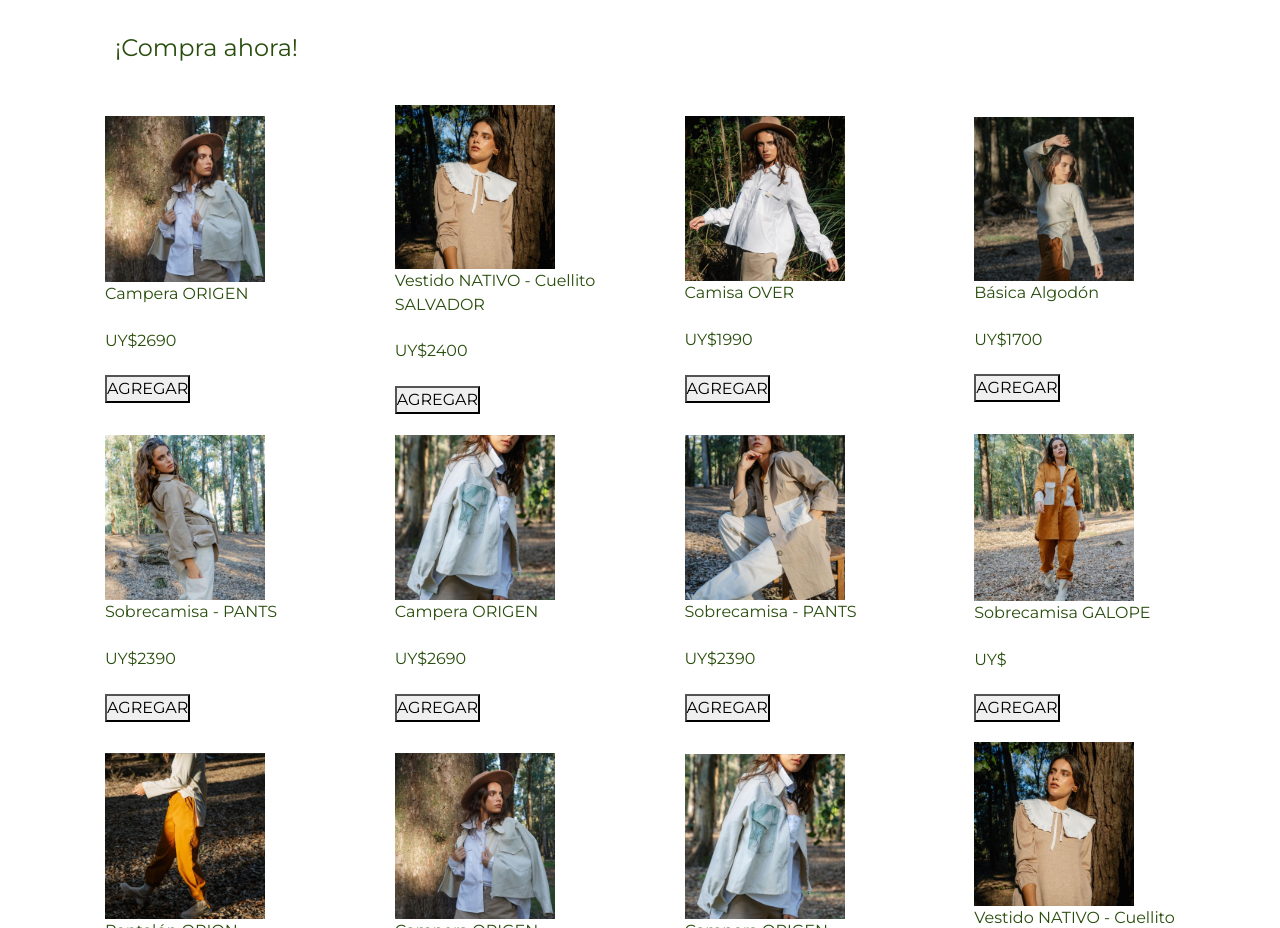
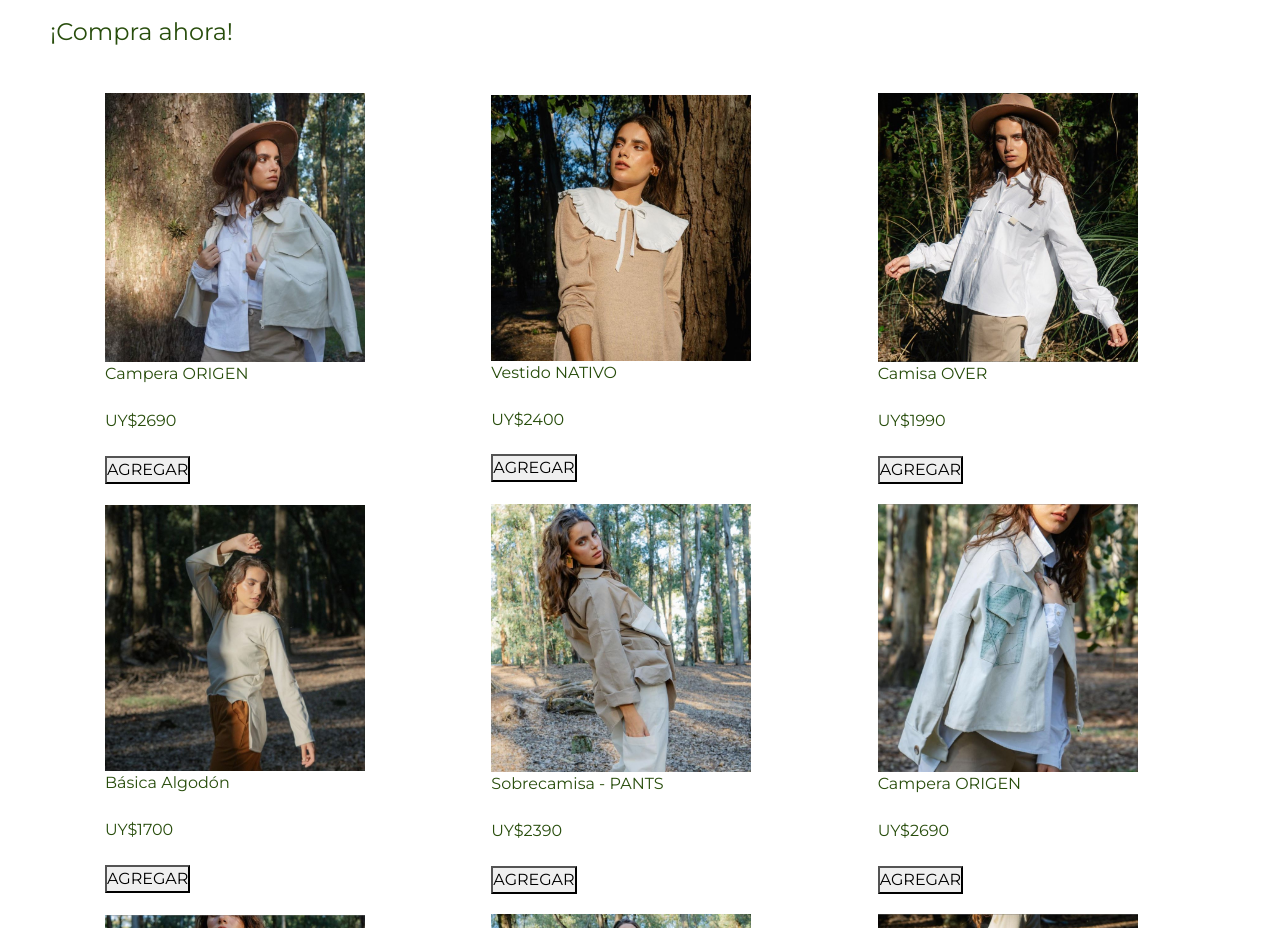
Before and after one commit to seebamenendez/arauca, a website: page pages/newIn.html in a window 1280 px wide. Shown: the part 124-1052 px from the top of the page. Drawn offline with nearby package versions, Linux system fonts and the light colour scheme.

Commit message:
se hacen las correcciones necesarias en las paginas

```diff
--- a/pages/newIn.html
+++ b/pages/newIn.html
@@ -60,86 +60,85 @@
             </nav>
         </div>
     </header>
+    <h1>¡Compra ahora!</h1>
     <main class="margenes">
 
-        <h1>¡Compra ahora!</h1>
-
         <section class="row">
-            <article class="col-xs-12 col-sm-6 col-md-6 col-lg-3">
-                <img loading="lazy" class="zoom-2 img-fluid" src="../multimedia/newIn/IMG_001.JPG" width="160" height="200" alt="IMG_01">
+            <article class="col-xs-12 col-sm-6 col-md-6 col-lg-4">
+                <img loading="lazy" class="zoom-1 img-fluid" src="../multimedia/newIn/IMG_001.JPG" width="260" height="300" alt="IMG_01">
                 <p class="descripcion">Campera ORIGEN</p>
                 <p class="precio">UY$2690</p>
                 <button class="boton">AGREGAR</button>
             </article>
-            <article class="col-xs-12 col-sm-6 col-md-6 col-lg-3">
-                <img loading="lazy" class="zoom-2 img-fluid" src="../multimedia/newIn/IMG_003.JPG" width="160" height="200" alt="IMG_03">
-                <p class="descripcion">Vestido NATIVO - Cuellito SALVADOR</p>
+            <article class="col-xs-12 col-sm-6 col-md-6 col-lg-4">
+                <img loading="lazy" class="zoom-1 img-fluid" src="../multimedia/newIn/IMG_003.JPG" width="260" height="300" alt="IMG_03">
+                <p class="descripcion">Vestido NATIVO</p>
                 <p class="precio">UY$2400</p>
                 <button class="boton">AGREGAR</button>
             </article>
-            <article class="col-xs-12 col-sm-6 col-md-6 col-lg-3">
-                <img loading="lazy" class="zoom-2 img-fluid" src="../multimedia/newIn/IMG_004.JPG" width="160" height="200" alt="IMG_04">
+            <article class="col-xs-12 col-sm-6 col-md-6 col-lg-4">
+                <img loading="lazy" class="zoom-1 img-fluid" src="../multimedia/newIn/IMG_004.JPG" width="260" height="300" alt="IMG_04">
                 <p class="descripcion">Camisa OVER</p>
                 <p class="precio">UY$1990</p>
                 <button class="boton">AGREGAR</button>
             </article>
-            <article class="col-xs-12 col-sm-6 col-md-6 col-lg-3">
-                <img loading="lazy" class="zoom-2 img-fluid" src="../multimedia/newIn/IMG_005.JPG" width="160" height="200" alt="IMG_05">
+            <article class="col-xs-12 col-sm-6 col-md-6 col-lg-4">
+                <img loading="lazy" class="zoom-1 img-fluid" src="../multimedia/newIn/IMG_005.JPG" width="260" height="300" alt="IMG_05">
                 <p class="descripcion">Básica Algodón</p>
                 <p class="precio">UY$1700</p>
                 <button class="boton">AGREGAR</button>
             </article>
-            <article class="col-xs-12 col-sm-6 col-md-6 col-lg-3">
-                <img loading="lazy" class="zoom-2 img-fluid" src="../multimedia/newIn/IMG_006.JPG" width="160" height="200" alt="IMG_06">
+            <article class="col-xs-12 col-sm-6 col-md-6 col-lg-4">
+                <img loading="lazy" class="zoom-1 img-fluid" src="../multimedia/newIn/IMG_006.JPG" width="260" height="300" alt="IMG_06">
                 <p class="descripcion">Sobrecamisa - PANTS</p>
                 <p class="precio">UY$2390</p>
                 <button class="boton">AGREGAR</button>
             </article>
-            <article class="col-xs-12 col-sm-6 col-md-6 col-lg-3">
-                <img loading="lazy" class="zoom-2 img-fluid" src="../multimedia/newIn/IMG_002.JPG" width="160" height="200" alt="IMG_02">
+            <article class="col-xs-12 col-sm-6 col-md-6 col-lg-4">
+                <img loading="lazy" class="zoom-1 img-fluid" src="../multimedia/newIn/IMG_002.JPG" width="260" height="300" alt="IMG_02">
                 <p class="descripcion">Campera ORIGEN</p>
                 <p class="precio">UY$2690</p>
                 <button class="boton">AGREGAR</button>
             </article>
-            <article class="col-xs-12 col-sm-6 col-md-6 col-lg-3">
-                <img loading="lazy" class="zoom-2 img-fluid" src="../multimedia/newIn/IMG_007.JPG" width="160" height="200" alt="IMG_07">
+            <article class="col-xs-12 col-sm-6 col-md-6 col-lg-4">
+                <img loading="lazy" class="zoom-1 img-fluid" src="../multimedia/newIn/IMG_007.JPG" width="260" height="300" alt="IMG_07">
                 <p class="descripcion">Sobrecamisa - PANTS</p>
                 <p class="precio">UY$2390</p>
                 <button class="boton">AGREGAR</button>
             </article>
-            <article class="col-xs-12 col-sm-6 col-md-6 col-lg-3">
-                <img loading="lazy" class="zoom-2 img-fluid" src="../multimedia/newIn/IMG_008.JPG" width="160" height="200" alt="IMG_08">
+            <article class="col-xs-12 col-sm-6 col-md-6 col-lg-4">
+                <img loading="lazy" class="zoom-1 img-fluid" src="../multimedia/newIn/IMG_008.JPG" width="260" height="300" alt="IMG_08">
                 <p class="descripcion">Sobrecamisa GALOPE</p>
                 <p class="precio">UY$</p>
                 <button class="boton">AGREGAR</button>
             </article>
-            <article class="col-xs-12 col-sm-6 col-md-6 col-lg-3">
-                <img loading="lazy" class="zoom-2 img-fluid" src="../multimedia/newIn/IMG_009.JPG" width="160" height="200" alt="IMG_09">
+            <article class="col-xs-12 col-sm-6 col-md-6 col-lg-4">
+                <img loading="lazy" class="zoom-1 img-fluid" src="../multimedia/newIn/IMG_009.JPG" width="260" height="300" alt="IMG_09">
                 <p class="descripcion">Pantalón ORION</p>
                 <p class="precio">UY$2390</p>
                 <button class="boton">AGREGAR</button>
             </article>
-            <article class="col-xs-12 col-sm-6 col-md-6 col-lg-3">
-                <img loading="lazy" class="zoom-2 img-fluid" src="../multimedia/newIn/IMG_001.JPG" width="160" height="200" alt="IMG_010">
+            <article class="col-xs-12 col-sm-6 col-md-6 col-lg-4">
+                <img loading="lazy" class="zoom-1 img-fluid" src="../multimedia/newIn/IMG_001.JPG" width="260" height="300" alt="IMG_010">
                 <p class="descripcion">Campera ORIGEN</p>
                 <p class="precio">UY$2690</p>
                 <button class="boton">AGREGAR</button>
             </article>
-            <article class="col-xs-12 col-sm-6 col-md-6 col-lg-3">
-                <img loading="lazy" class="zoom-2 img-fluid" src="../multimedia/newIn/IMG_002.JPG" width="160" height="200" alt="IMG_011">
+            <article class="col-xs-12 col-sm-6 col-md-6 col-lg-4">
+                <img loading="lazy" class="zoom-1 img-fluid" src="../multimedia/newIn/IMG_002.JPG" width="260" height="300" alt="IMG_011">
                 <p class="descripcion">Campera ORIGEN</p>
                 <p class="precio">UY$2690</p>
                 <button class="boton">AGREGAR</button>
             </article>
-            <article class="col-xs-12 col-sm-6 col-md-6 col-lg-3">
-                <img loading="lazy" class="zoom-2 img-fluid" src="../multimedia/newIn/IMG_003.JPG" width="160" height="200" alt="IMG_012">
+            <article class="col-xs-12 col-sm-6 col-md-6 col-lg-4">
+                <img loading="lazy" class="zoom-1 img-fluid" src="../multimedia/newIn/IMG_003.JPG" width="260" height="300" alt="IMG_012">
                 <p class="descripcion">Vestido NATIVO - Cuellito SALVADOR</p>
                 <p class="precio">UY$2400</p>
                 <button class="boton">AGREGAR</button>
             </article>
         </section>
     </main>
-    <footer>
+    <footer class="margen">
         <div class="contenidoPrincipal">
             <div class="cajaEnComun">
                 <h5 class="contenido-centrado">Taller</h5>
--- a/scss/_componentes.scss
+++ b/scss/_componentes.scss
@@ -20,6 +20,7 @@ h1 {
     color: $colorPrimario;
     margin: 20px;
     font-size: 24px;
+    text-align: left;
 }
 
 /*Creo un ID para el color de los links */
@@ -181,7 +182,7 @@ grid-area: footer;
     padding: 1.8rem 0;
     margin-top: 2rem;
     display: grid;
-    grid-template-columns: repeat(4,1fr);
+    grid-template-columns: repeat(3,1fr);
     grid-template-rows: repeat(3,1fr);
     grid-row-gap: 20px;
 }
@@ -245,7 +246,6 @@ grid-area: footer;
     transform : scale(1.5);
 }
 
-
 .coleccion {
     display: flex;
     flex-direction: row;
--- a/scss/_footer.scss
+++ b/scss/_footer.scss
@@ -6,6 +6,10 @@
 .contenidoPrincipal{
     display:flex;
     line-height: 2.5;
+}
+
+.margen{
+    margin-top: 70px;
 }
 
 .contenidoPrincipal .cajaEnComun{
--- a/scss/_menu.scss
+++ b/scss/_menu.scss
@@ -17,9 +17,10 @@ li{
 	display: inline-block;
 	list-style:none;
 	position:relative;
-	width:$ancho*2;
+	width: 120px;
     text-align: center;
     text-decoration:none;
+    background-color: white;
     a {
         color: white;
     }
@@ -28,6 +29,7 @@ li{
 .capaArriba {
     z-index: 5;
 }
+
 
 /*Cambia el color por donde pasa el mouse*/
 
```
Also changed, not shown: index.html (+1 -1 lines), pages/arauquitos.html (+1 -1 lines), pages/audaz.html (+1 -1 lines), pages/lucida.html (+1 -1 lines), pages/nosotros.html (+1 -1 lines), pages/origen.html (+1 -1 lines), pages/politicaDePrivacidad.html (+1 -1 lines), pages/preguntasFrecuentes.html (+1 -1 lines), pages/terminosYCondiciones.html (+1 -1 lines), pages/transitar.html (+1 -1 lines), css/styles.css.
